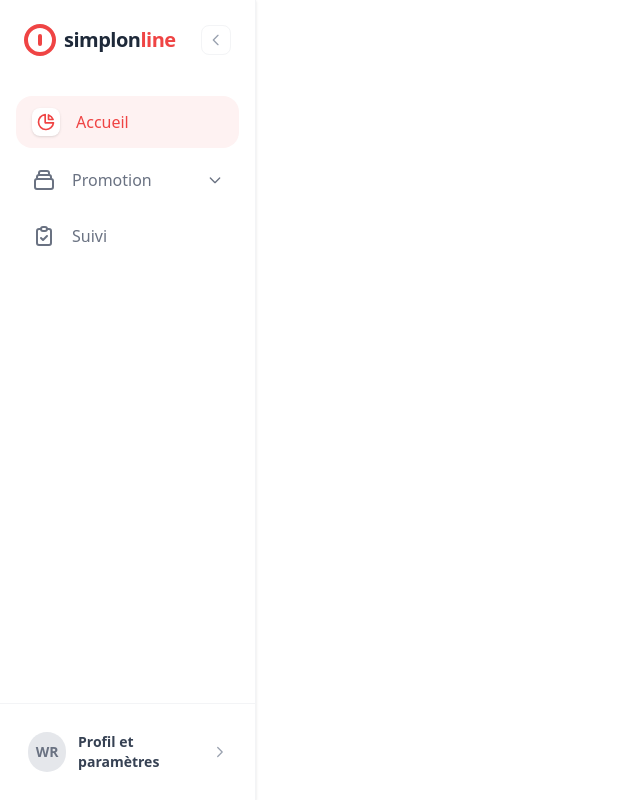
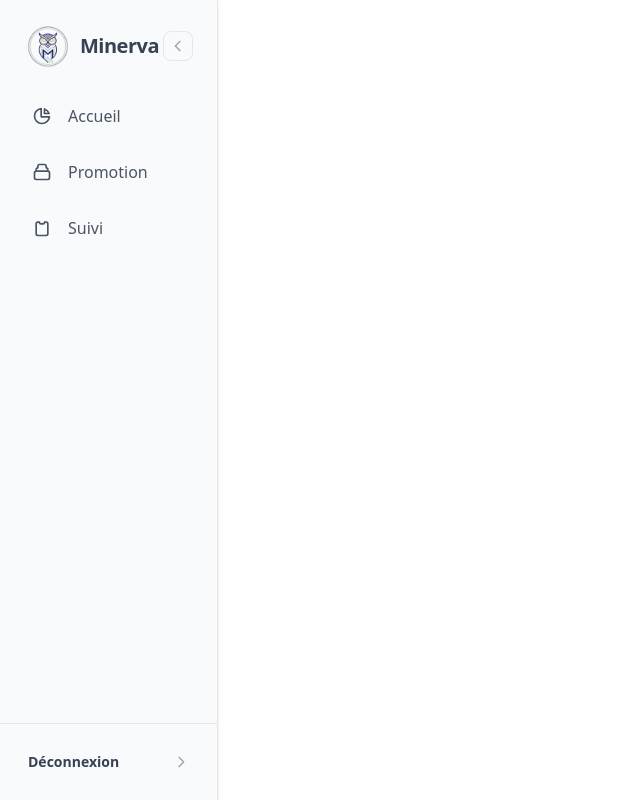
Before and after one commit to Wassim-RF/Minerva, a PHP site: page /app/views/layout/navBar.php in a window 1280 px wide. Shown: the whole page, without its empty margins (0-640 px from the left). Run offline with PHP 8.4, Linux system fonts and the light colour scheme.

Commit message:
feat: Refactor code structure for improved readability and maintainability

```diff
--- a/app/views/layout/navBar.php
+++ b/app/views/layout/navBar.php
@@ -7,56 +7,59 @@
     <title>Minerva</title>
 </head>
 
-<aside class="w-64 h-screen bg-white border-r border-gray-100 flex flex-col shadow-sm">
-
+<aside class="w-[17%] h-screen bg-gray-50 border-r border-gray-200 flex flex-col shadow-sm" id="navBar">
+    <!-- Logo -->
     <div class="p-6 flex items-center justify-between">
-        <div class="flex items-center gap-2">
-            <div class="w-8 h-8 rounded-full border-4 border-[#EF4444] flex items-center justify-center">
-                <div class="w-1 h-3 bg-[#EF4444] rounded-full"></div>
-            </div>
-            <span class="text-xl font-bold text-gray-800 tracking-tight">simplon<span class="text-[#EF4444]">line</span></span>
+        <div class="flex items-center gap-2 block" id="site_name">
+            <img src="/../../../public/assets/picture/logo.png" alt="logo" class="w-12">
+            <span class="text-xl font-bold text-gray-700 tracking-tight">
+                Minerva
+            </span>
         </div>
-        <button class="p-1.5 rounded-lg border border-gray-100 hover:bg-gray-50 text-gray-400 transition-colors">
+        <button class="block p-1.5 rounded-lg border border-gray-200 hover:bg-gray-100 text-gray-400 transition-colors" id="minimize_navBar--Button">
             <svg xmlns="http://www.w3.org/2000/svg" class="h-4 w-4" fill="none" viewBox="0 0 24 24" stroke="currentColor"><path stroke-linecap="round" stroke-linejoin="round" stroke-width="2" d="M15 19l-7-7 7-7" /></svg>
+        </button>
+        <button class="hidden p-1.5 rounded-lg border border-gray-200 hover:bg-gray-100 text-gray-400 transition-colors" id="elarged_navBar--Button">
+            <svg xmlns="http://www.w3.org/2000/svg" class="h-4 w-4" fill="none" viewBox="0 0 24 24" stroke="currentColor"><path stroke-linecap="round" stroke-linejoin="round" stroke-width="2" d="M9 5l7 7-7 7" /></svg>
         </button>
     </div>
 
-    <nav class="flex-1 px-4 mt-4 space-y-2">
+    <nav class="flex-1 px-4 space-y-2">
+        <a href="#" class="flex items-center gap-4 px-4 py-3 text-gray-600 hover:bg-indigo-50 hover:text-indigo-500 rounded-2xl transition-all duration-200 nav_bar--link">
+            <svg xmlns="http://www.w3.org/2000/svg" class="h-5 w-5" fill="none" viewBox="0 0 24 24" stroke="currentColor"><path stroke-linecap="round" stroke-linejoin="round" stroke-width="2" d="M11 3.055A9.001 9.001 0 1020.945 13H11V3.055z" /><path stroke-linecap="round" stroke-linejoin="round" stroke-width="2" d="M20.488 9H15V3.512A9.025 9.025 0 0120.488 9z" /></svg>
+            <span class="font-medium nav_bar--text">Accueil</span>
+        </a>
+        <a href="#" class="flex items-center gap-4 px-4 py-3 text-gray-600 hover:bg-indigo-50 hover:text-indigo-500 rounded-2xl transition-all duration-200 nav_bar--link">
+            <svg xmlns="http://www.w3.org/2000/svg" class="h-5 w-5" fill="none" viewBox="0 0 24 24" stroke="currentColor"><path stroke-linecap="round" stroke-linejoin="round" stroke-width="2" d="M19 11H5m14 0a2 2 0 012 2v6a2 2 0 01-2 2H5a2 2 0 01-2-2v-6a2 2 0 012-2m14 0V9a2 2 0 00-2-2M5 11V9a2 2 0 012-2m0 0V5a2 2 0 012-2h6a2 2 0 012 2v2" /></svg>
+            <span class="font-medium nav_bar--text">Promotion</span>
+        </a>
+        <a href="#" class="flex items-center gap-4 px-4 py-3 text-gray-600 hover:bg-indigo-50 hover:text-indigo-500 rounded-2xl transition-all duration-200 nav_bar--link">
+            <svg xmlns="http://www.w3.org/2000/svg" class="h-5 w-5" fill="none" viewBox="0 0 24 24" stroke="currentColor"><path stroke-linecap="round" stroke-linejoin="round" stroke-width="2" d="M9 5H7a2 2 0 00-2 2v12a2 2 0 002 2h10a2 2 0 002-2V7a2 2 0 00-2-2h-2M9 5a2 2 0 002 2h2a2 2 0 002-2" /></svg>
+            <span class="font-medium nav_bar--text">Suivi</span>
+        </a>
+    </nav>
 
-        <a href="#" class="flex items-center gap-4 px-4 py-3 bg-red-50 text-[#EF4444] rounded-2xl font-medium group transition-all duration-200">
-            <div class="p-1 rounded-lg bg-white shadow-sm group-hover:scale-110 transition-transform">
-                <svg xmlns="http://www.w3.org/2000/svg" class="h-5 w-5" fill="none" viewBox="0 0 24 24" stroke="currentColor"><path stroke-linecap="round" stroke-linejoin="round" stroke-width="2" d="M11 3.055A9.001 9.001 0 1020.945 13H11V3.055z" /><path stroke-linecap="round" stroke-linejoin="round" stroke-width="2" d="M20.488 9H15V3.512A9.025 9.025 0 0120.488 9z" /></svg>
-            </div>
-            <span>Accueil</span>
-        </a>
+    <form action="/logout" method="POST" class="p-4 border-t border-gray-200 w-full">
+        <div class="relative group w-full">
+            <button class="flex items-center justify-between p-3 w-full hover:bg-red-50 rounded-2xl transition-all duration-200" id="logout_complet">
+                <span class="text-sm font-semibold text-gray-700 group-hover:text-red-600">
+                    Déconnexion
+                </span>
 
-        <div class="relative group">
-            <button class="w-full flex items-center justify-between px-4 py-3 text-gray-500 hover:bg-gray-50 rounded-2xl transition-all duration-200">
-                <div class="flex items-center gap-4">
-                    <svg xmlns="http://www.w3.org/2000/svg" class="h-6 w-6" fill="none" viewBox="0 0 24 24" stroke="currentColor"><path stroke-linecap="round" stroke-linejoin="round" stroke-width="2" d="M19 11H5m14 0a2 2 0 012 2v6a2 2 0 01-2 2H5a2 2 0 01-2-2v-6a2 2 0 012-2m14 0V9a2 2 0 00-2-2M5 11V9a2 2 0 012-2m0 0V5a2 2 0 012-2h6a2 2 0 012 2v2M7 7h10" /></svg>
-                    <span class="font-medium">Promotion</span>
-                </div>
-                <svg xmlns="http://www.w3.org/2000/svg" class="h-4 w-4" fill="none" viewBox="0 0 24 24" stroke="currentColor"><path stroke-linecap="round" stroke-linejoin="round" stroke-width="2" d="M19 9l-7 7-7-7" /></svg>
+                <svg xmlns="http://www.w3.org/2000/svg"
+                    class="h-4 w-4 text-gray-400 group-hover:translate-x-1 group-hover:text-red-500 transition-transform"
+                    fill="none" viewBox="0 0 24 24" stroke="currentColor">
+                    <path stroke-linecap="round" stroke-linejoin="round" stroke-width="2"
+                        d="M9 5l7 7-7 7" />
+                </svg>
+            </button>
+
+            <button type="submit" class="hidden items-center justify-between p-3 w-full hover:bg-red-50 rounded-2xl transition-all duration-200 hover:text-red-600" id="logout_resume">
+                <svg xmlns="http://www.w3.org/2000/svg" width="24" height="24" viewBox="0 0 24 24"><path fill="currentColor" d="M20.968 18.448a2.577 2.577 0 0 1-2.73 2.5c-2.153.012-4.306 0-6.459 0a.5.5 0 0 1 0-1c2.2 0 4.4.032 6.6 0c1.107-.016 1.589-.848 1.589-1.838V5.647A1.546 1.546 0 0 0 19 4.175a3.023 3.023 0 0 0-1.061-.095h-6.16a.5.5 0 0 1 0-1c2.224 0 4.465-.085 6.687 0a2.567 2.567 0 0 1 2.5 2.67Z"/><path fill="currentColor" d="M3.176 11.663a.455.455 0 0 0-.138.311c0 .015 0 .028-.006.043s0 .027.006.041a.457.457 0 0 0 .138.312l3.669 3.669a.5.5 0 0 0 .707-.707l-2.815-2.816h10.742a.5.5 0 0 0 0-1H4.737L7.552 8.7a.5.5 0 0 0-.707-.707Z"/></svg>
             </button>
         </div>
+    </form>
 
-        <a href="#" class="flex items-center gap-4 px-4 py-3 text-gray-500 hover:bg-gray-50 rounded-2xl transition-all duration-200">
-            <svg xmlns="http://www.w3.org/2000/svg" class="h-6 w-6" fill="none" viewBox="0 0 24 24" stroke="currentColor"><path stroke-linecap="round" stroke-linejoin="round" stroke-width="2" d="M9 5H7a2 2 0 00-2 2v12a2 2 0 002 2h10a2 2 0 002-2V7a2 2 0 00-2-2h-2M9 5a2 2 0 002 2h2a2 2 0 002-2M9 5a2 2 0 012-2h2a2 2 0 012 2m-6 9l2 2 4-4" /></svg>
-            <span class="font-medium">Suivi</span>
-        </a>
-
-    </nav>
-
-    <div class="p-4 border-t border-gray-100">
-        <a href="#" class="flex items-center justify-between p-3 hover:bg-gray-50 rounded-2xl transition-all duration-200 group">
-            <div class="flex items-center gap-3">
-                <div class="w-10 h-10 rounded-full bg-gray-200 flex items-center justify-center text-gray-500 font-bold text-sm group-hover:bg-blue-100 group-hover:text-blue-600 transition-colors">
-                    WR
-                </div>
-                <span class="text-sm font-semibold text-gray-700">Profil et paramètres</span>
-            </div>
-            <svg xmlns="http://www.w3.org/2000/svg" class="h-4 w-4 text-gray-400 group-hover:translate-x-1 transition-transform" fill="none" viewBox="0 0 24 24" stroke="currentColor"><path stroke-linecap="round" stroke-linejoin="round" stroke-width="2" d="M9 5l7 7-7 7" /></svg>
-        </a>
-    </div>
 
 </aside>
+<script type="module"  src="/public/assets/js/script.js"></script>
```
Also changed, not shown: public/assets/js/event.js (added), public/assets/js/mod/minElaNB.js (added), public/assets/js/script.js (added), public/assets/picture/logo.png (added).
